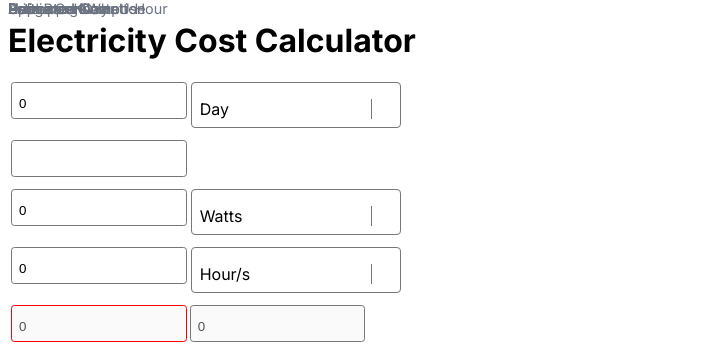
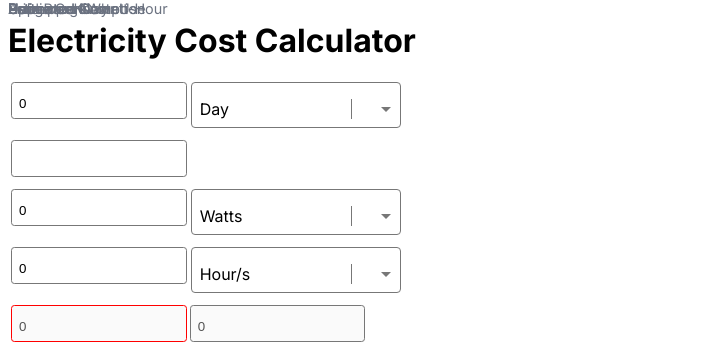
Before and after one commit to websterbontilao/electricity-cost-calculator, a Next.js app: page / in a window 1280 px wide. Shown: the top 344 px of the page, without its empty margins (0-703 px from the left). Built offline with nearby package versions, Linux system fonts and the light colour scheme.

Commit message:
Fixed caret

```diff
--- a/src/app/components/Select.tsx
+++ b/src/app/components/Select.tsx
@@ -1,7 +1,9 @@
 import { useId, useState } from "react";
 import styles from "@styles/select.module.css";
 import fieldStyles from "@styles/fields.module.css"
-import { json } from "stream/consumers";
+
+import ArrowDropDownIcon from '@mui/icons-material/ArrowDropDown';
+import ArrowDropUpIcon from '@mui/icons-material/ArrowDropUp';
 
 export interface SelectOptionType {
   label: string;
@@ -109,6 +111,9 @@ const Select = ({ label, value, onChange, options, allowClear = true, disabled =
             </li>
           ))}
         </ul>
+        <div className={styles.caret}>
+            {isOpen ? <ArrowDropUpIcon /> : <ArrowDropDownIcon />}
+        </div>
 
       </div>
       <label htmlFor={id} className={fieldStyles["field-label"]}>
```
